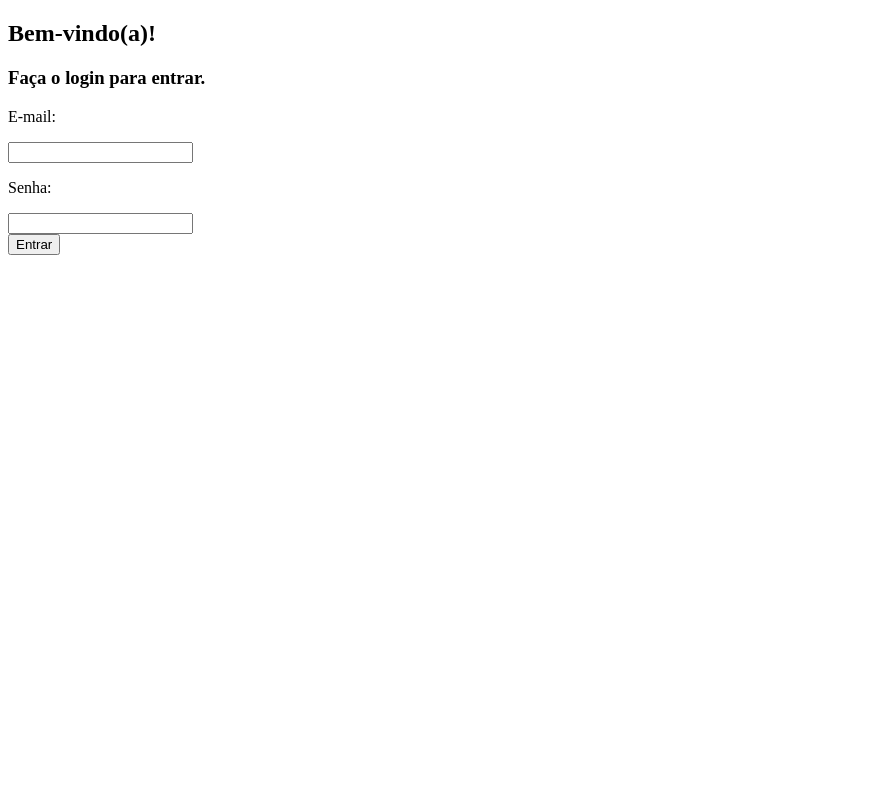
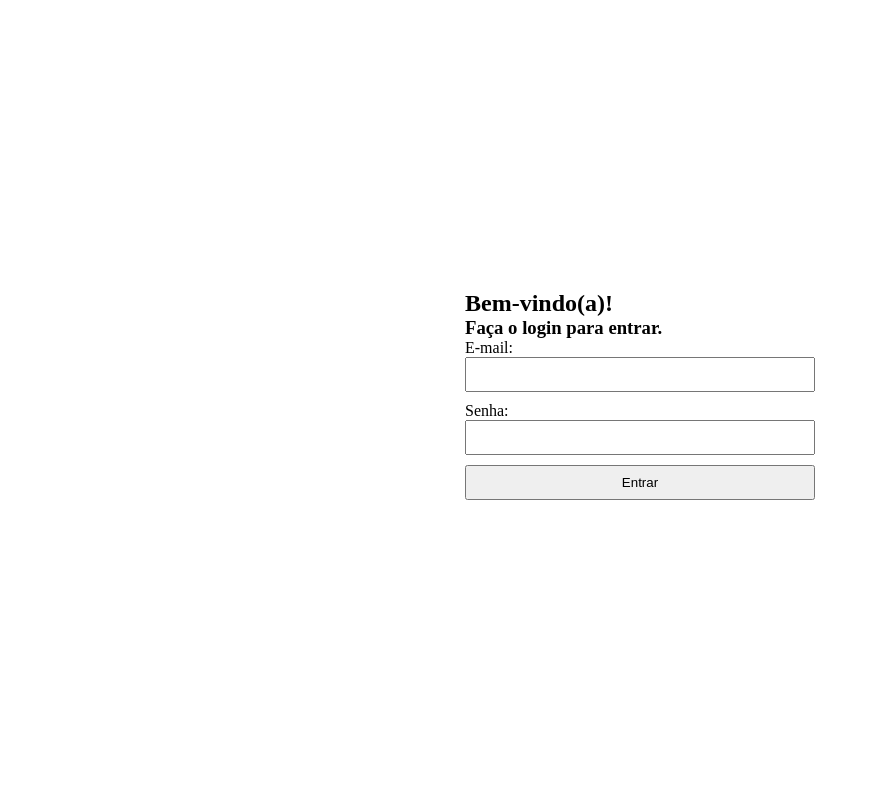
Before and after one commit to gabriela-peratello/projeto-soleil-noir, a Flask app: template templates/login.html in a window 1280 px wide. Shown: the whole page, without its empty margins (0-870 px from the left). Run offline with Flask 3, Linux system fonts and the light colour scheme; the template is opened without the code that fills it, so the values that code supplies are empty.

Commit message:
ADD: CSS básico página login

```diff
--- /dev/null
+++ b/static/css/login.css
@@ -0,0 +1,22 @@
+* {
+    margin: 0;
+    padding: 0;
+    box-sizing: border-box;
+}
+
+body {
+    display: flex;
+    justify-content: center;
+    align-items: center;
+    min-height: 100vh;
+}
+
+.campo-login {
+    width: 350px;
+}
+
+form input, form button {
+    width: 100%;
+    margin-bottom: 10px;
+    padding: 8px;
+}
--- a/templates/login.html
+++ b/templates/login.html
@@ -4,6 +4,9 @@
     <meta charset="UTF-8">
     <meta name="viewport" content="width=device-width, initial-scale=1.0">
     <title>Login</title>
+
+    <!-- LINK CSS -->
+     <link rel="stylesheet" href="/static/css/login.css">
 </head>
 
 
```
Also changed, not shown: static/css/variables.css (added).
